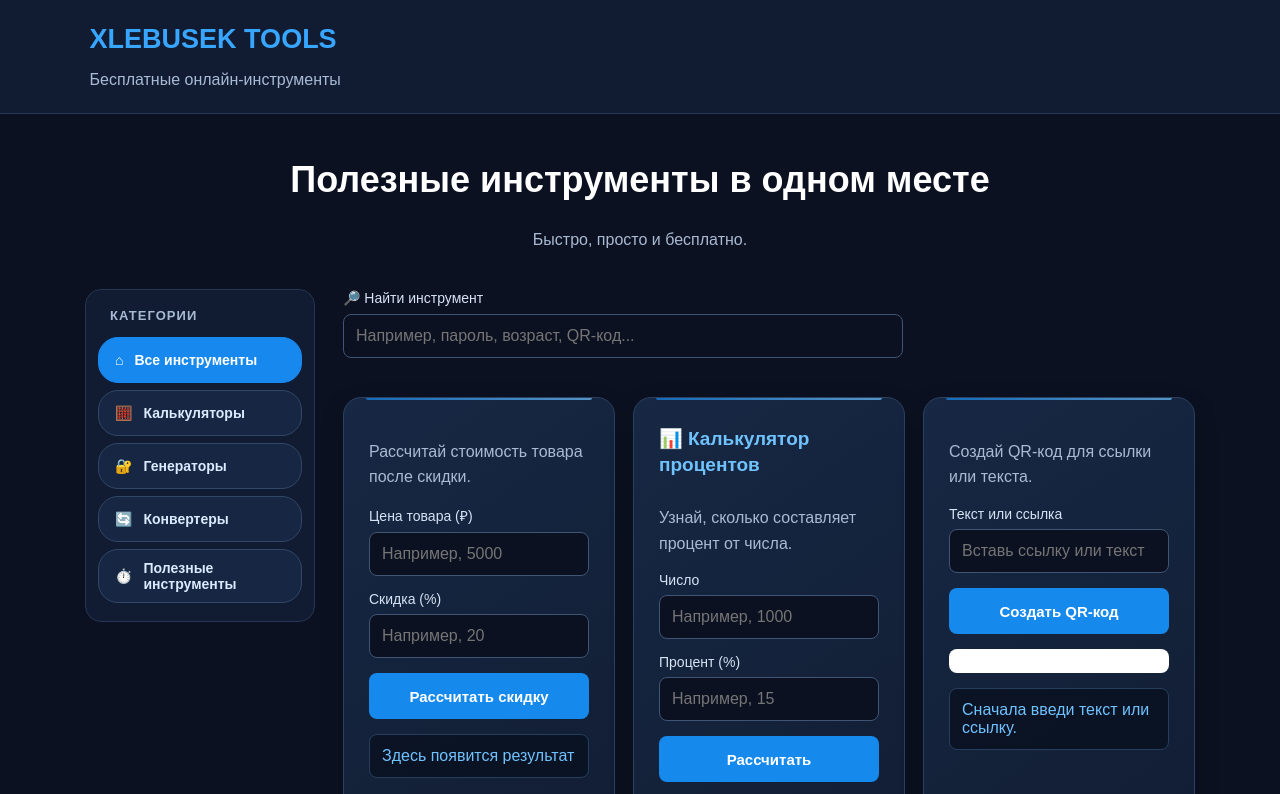
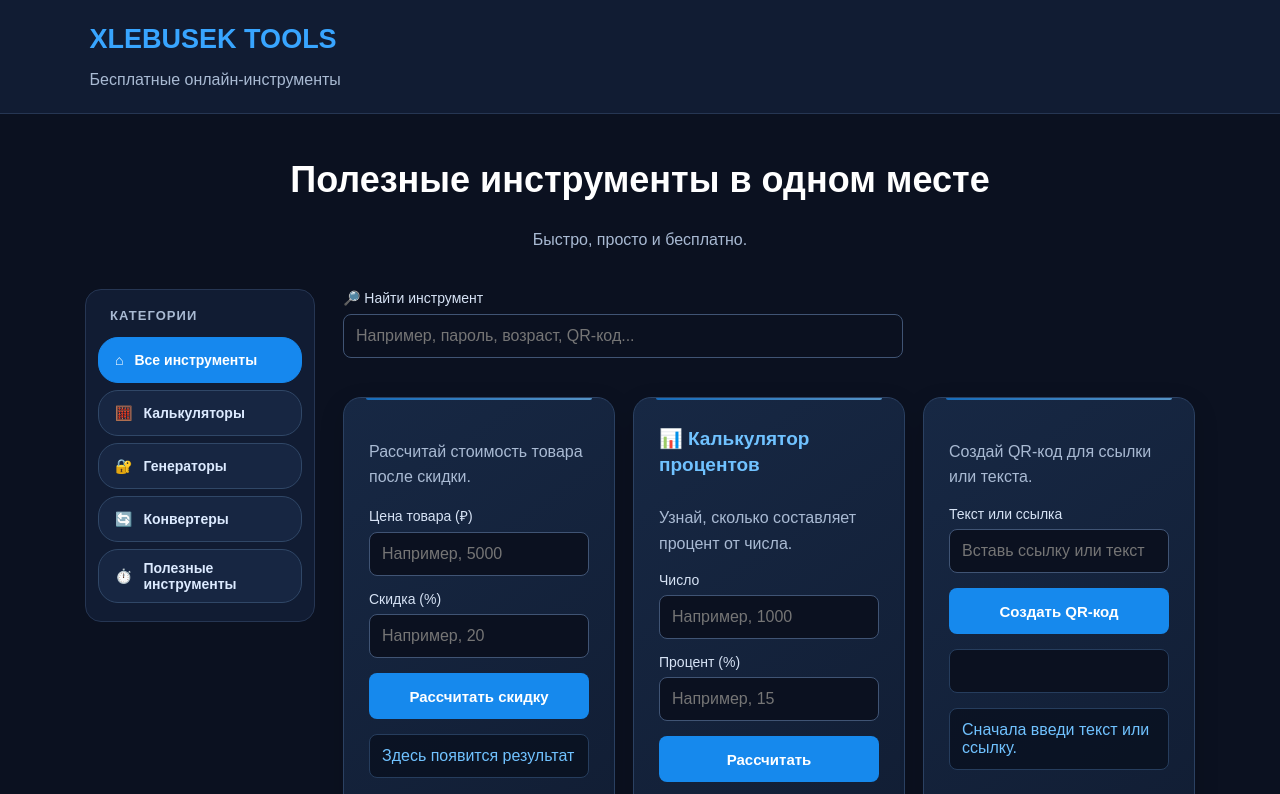
Before and after one commit to xxleb-r/xlebusek-tools, a plain HTML site: page index.html in a window 1280 px wide. Both pictures are taken after a click on the button "Создать QR-код". Shown: the top 794 px of the page. Drawn offline with Linux system fonts and the light colour scheme.

Commit message:
Improve QR output placeholder background

```diff
--- a/index.html
+++ b/index.html
@@ -145,10 +145,17 @@ button:focus-visible, input:focus-visible, textarea:focus-visible {
     margin-top: 15px;
     display: flex;
     justify-content: center;
-    background: white;
+    align-items: center;
+    background: #0b1120;
+    border: 1px solid #263d5d;
     padding: 12px;
     border-radius: 8px;
-    min-height: 20px;
+    min-height: 44px;
+}
+
+#qrOutput.qr-ready {
+    background: #ffffff;
+    border-color: #ffffff;
 }
 
 #qrOutput canvas, #qrOutput img {
@@ -811,6 +818,7 @@ function generateQR() {
     const downloadButton = document.getElementById("qrDownload");
 
     output.innerHTML = "";
+    output.classList.remove("qr-ready");
     currentQR = null;
     downloadButton.style.display = "none";
 
@@ -834,6 +842,7 @@ function generateQR() {
             correctLevel: QRCode.CorrectLevel.H
         });
 
+        output.classList.add("qr-ready");
         message.textContent = "QR-код создан!";
         downloadButton.style.display = "block";
     } catch (error) {
```
